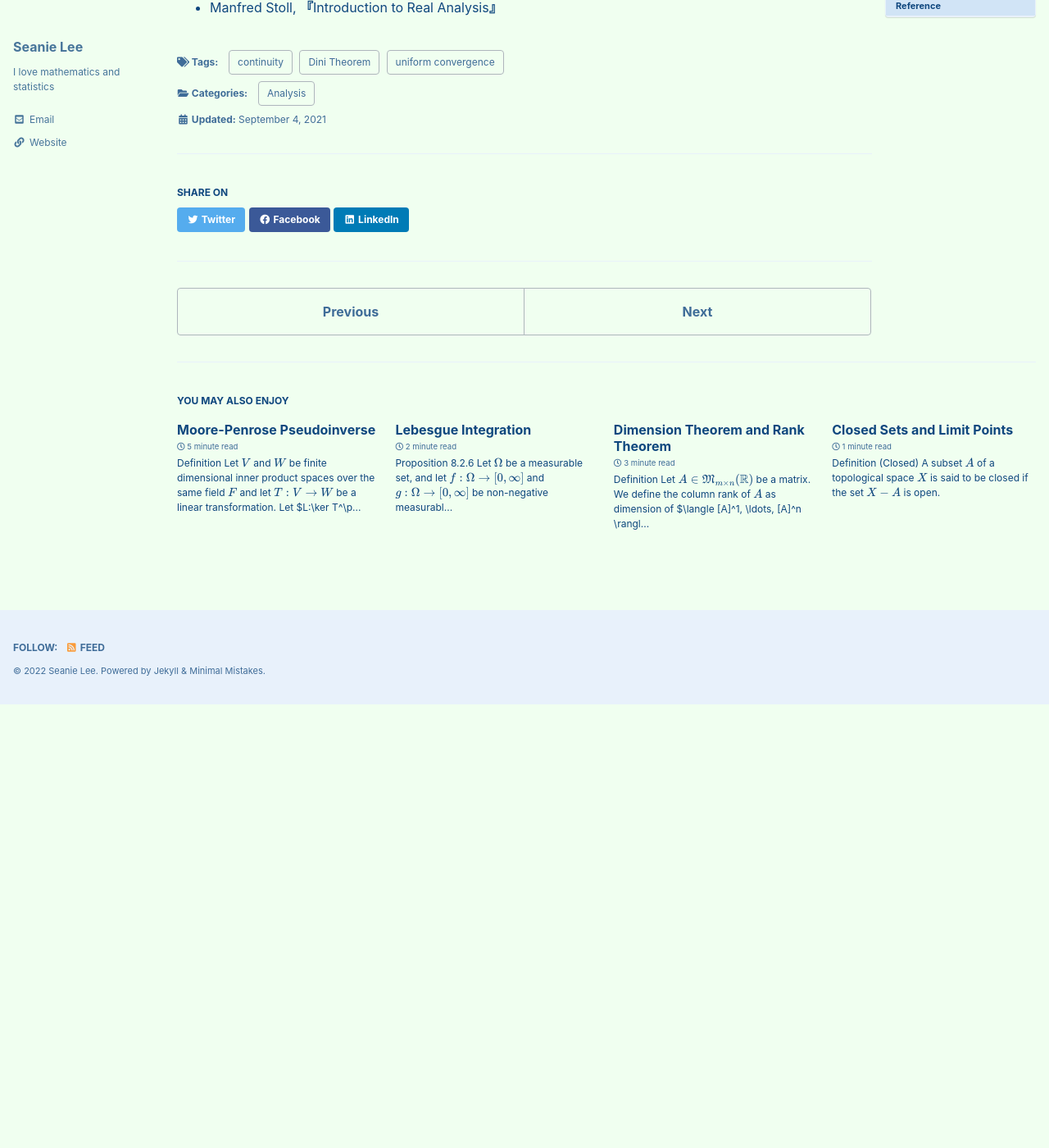
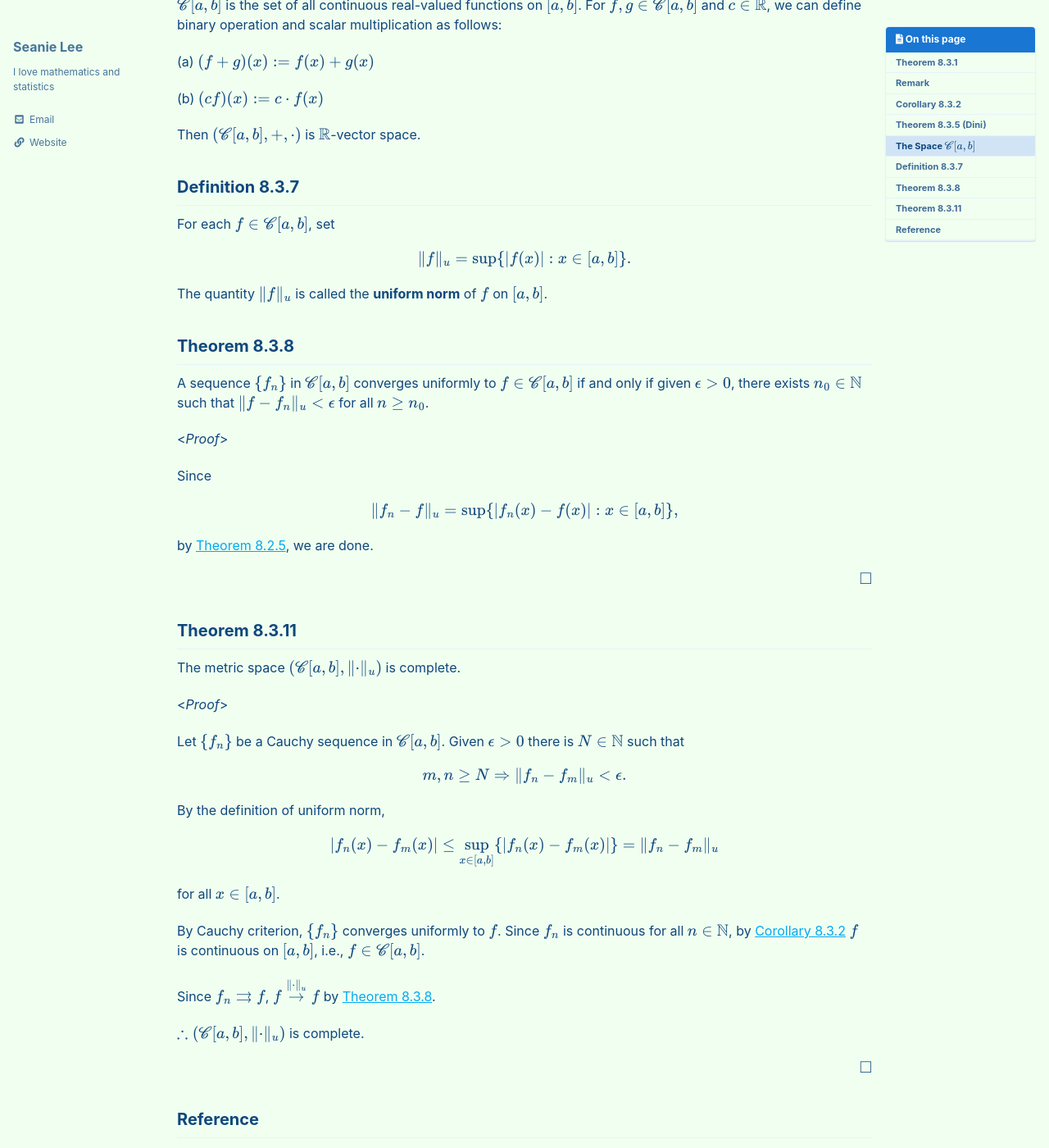
Before and after one commit to seanie12/blog, a Jekyll site: the page built from _posts/2021-09-04-uniform-convergence-continuity.md, in a window 1280 px wide and 1400 px high, scrolled down 4315 px. Shown: the whole window at 82% size. Built offline with Jekyll 4.4.1, drawn with Linux system fonts in a browser that asks for light colours; cached includes are drawn as plain includes; formulas are drawn with MathJax 3; before the commit the page ends 5174 px from its top, so only the background shows below that; some of the changed text lies outside the part shown.

Commit message:
Update 2021-09-04-uniform-convergence-continuity.md

```diff
--- a/_posts/2021-09-04-uniform-convergence-continuity.md
+++ b/_posts/2021-09-04-uniform-convergence-continuity.md
@@ -269,5 +269,74 @@ $\therefore g_n \rightrightarrows 0$ on $K$, i.e., $f_n\rightrightarrows f$ on $
 
 $$\tag*{$\square$}$$
 
+
+## The Space $\mathscr{C}[a,b]$
+$\mathscr{C}[a,b]$ is the set of all continuous real-valued functions on $[a,b]$. For $f,g\in \mathscr{C}[a,b]$ and $c\in\mathbb{R}$,  we can define binary operation and scalar multiplication as follows:
+
+(a) $(f+g)(x) := f(x) + g(x)$
+
+(b) $(cf)(x) :=c\cdot f(x)$
+
+Then $(\mathscr{C}[a,b], +, \cdot)$ is $\mathbb{R}$-vector space.
+
+## Definition 8.3.7
+For each $f\in \mathscr{C}[a,b]$, set
+
+$$
+\begin{align*}
+\lVert f\rVert_u=\sup\{\lvert f(x)\rvert: x\in [a,b] \}.
+\end{align*}
+$$
+
+The quantity $\lVert f\rVert_u$ is called the **uniform norm** of $f$ on $[a,b]$.
+
+
+## Theorem 8.3.8
+A sequence $\\{f_n\\}$ in $\mathscr{C}[a,b]$ converges uniformly to $f\in\mathscr{C}[a,b]$ if and only if given $\epsilon>0$, there exists $n_0\in\mathbb{N}$ such that $\lVert f-f_n\rVert_u < \epsilon$ for all $n\geq n_0$.
+
+<*Proof*>
+
+Since
+
+$$
+\begin{align*}
+\lVert f_n - f\rVert_u = \sup\{\lvert f_n(x) - f(x)\rvert: x\in [a,b]\},
+\end{align*}
+$$
+
+by [Theorem 8.2.5](https://seanie12.github.io/blog/analysis/pointwise-uniform-convergence/#theorem-825),  we are done.
+
+$$\tag*{$\square $}$$
+
+## Theorem 8.3.11
+The metric space $(\mathscr{C}[a,b], \lVert \cdot \rVert_u)$ is complete.
+
+<*Proof*>
+
+Let $\\{f_n\\}$ be a Cauchy sequence in $\mathscr{C}[a,b]$. Given $\epsilon>0$ there is $N\in\mathbb{N}$ such that
+
+$$\begin{align*}
+m,n \geq N \Rightarrow \lVert f_n - f_m \rVert_u < \epsilon.
+\end{align*}
+$$
+
+By the definition of uniform norm,
+
+$$\begin{align*}
+\lvert f_n(x) - f_m(x) \rvert \leq \sup_{x\in [a,b]}\{\lvert f_n(x) - f_m(x)\rvert\}=\lVert f_n -f_m\rVert_u
+\end{align*}
+$$
+
+for all $x\in [a,b]$.
+
+By Cauchy criterion, $\\{f_n\\}$ converges uniformly to $f$. Since $f_n$ is continuous for all $n\in\mathbb{N}$, by [Corollary 8.3.2](https://seanie12.github.io/blog/analysis/uniform-convergence-continuity/#corollary-832) $f$ is continuous on $[a,b]$, i.e., $f\in\mathscr{C}[a,b]$.
+
+Since $f_n \rightrightarrows f$, $f\stackrel{\lVert \cdot \rVert_u}{\to}f$ by [Theorem 8.3.8](https://seanie12.github.io/blog/analysis/uniform-convergence-continuity/#corollary-838).
+
+$\therefore (\mathscr{C}[a,b], \lVert \cdot \rVert_u)$ is complete.
+
+
+$$\tag*{$\square$}$$
+
 ## Reference
 - Manfred Stoll, **『**Introduction to Real Analysis**』**
```
